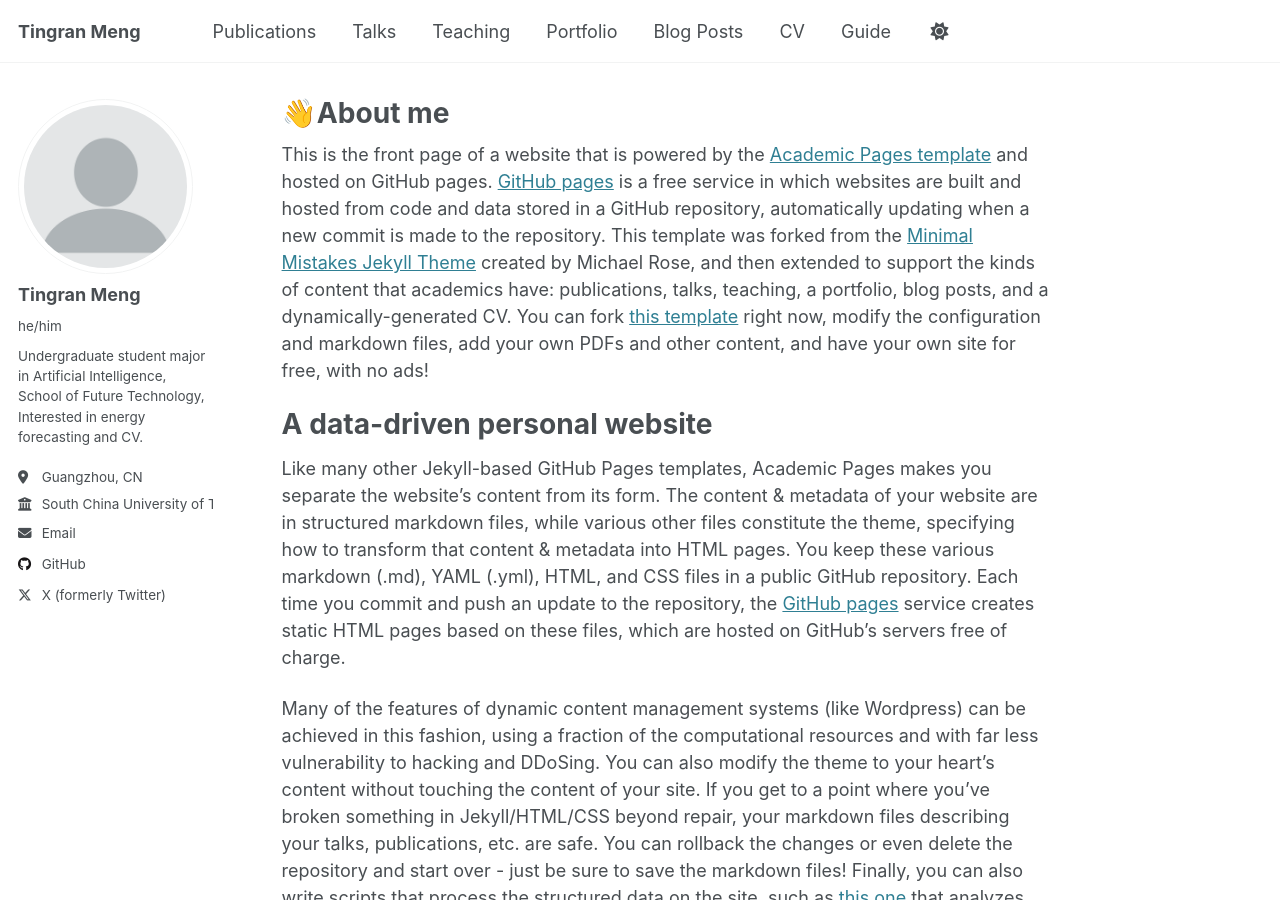
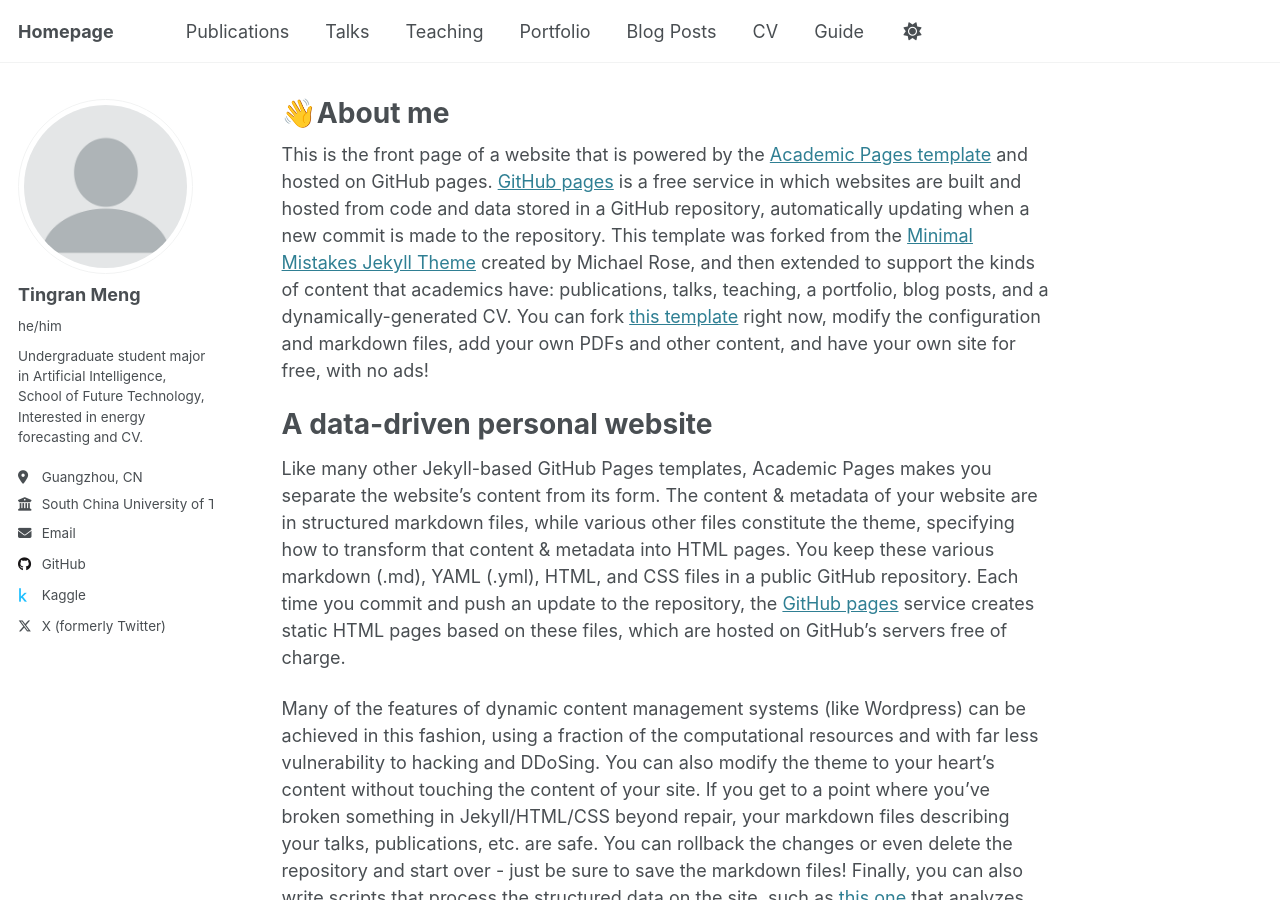
Before and after one commit to MikeMengTR/MikeMengTR.github.io, a Jekyll site: the page built from _pages/about.md, in a window 1280 px wide and 900 px high. Built offline with Jekyll 4.4.1, drawn with Linux system fonts in a browser that asks for light colours.

Commit message:
Update _config.yml

```diff
--- a/_config.yml
+++ b/_config.yml
@@ -9,7 +9,7 @@
 # Basic Site Settings
 locale                   : "en-US"
 site_theme               : "default"
-title                    : "Tingran Meng"
+title                    : "Homepage"
 title_separator          : "-"
 name                     : &name "Your Name"
 description              : &description "personal description"
@@ -46,7 +46,7 @@ author:
   codepen          : # Username
   dribbble         : # Username
   github           : "MikeMengTR"
-  kaggle           : # Username
+  kaggle           : "Tingran Meng" # Username
   stackoverflow    : # User number or user number and name (i.e., use "1" or "1/jeff-atwood")
 
   # Social media
```
